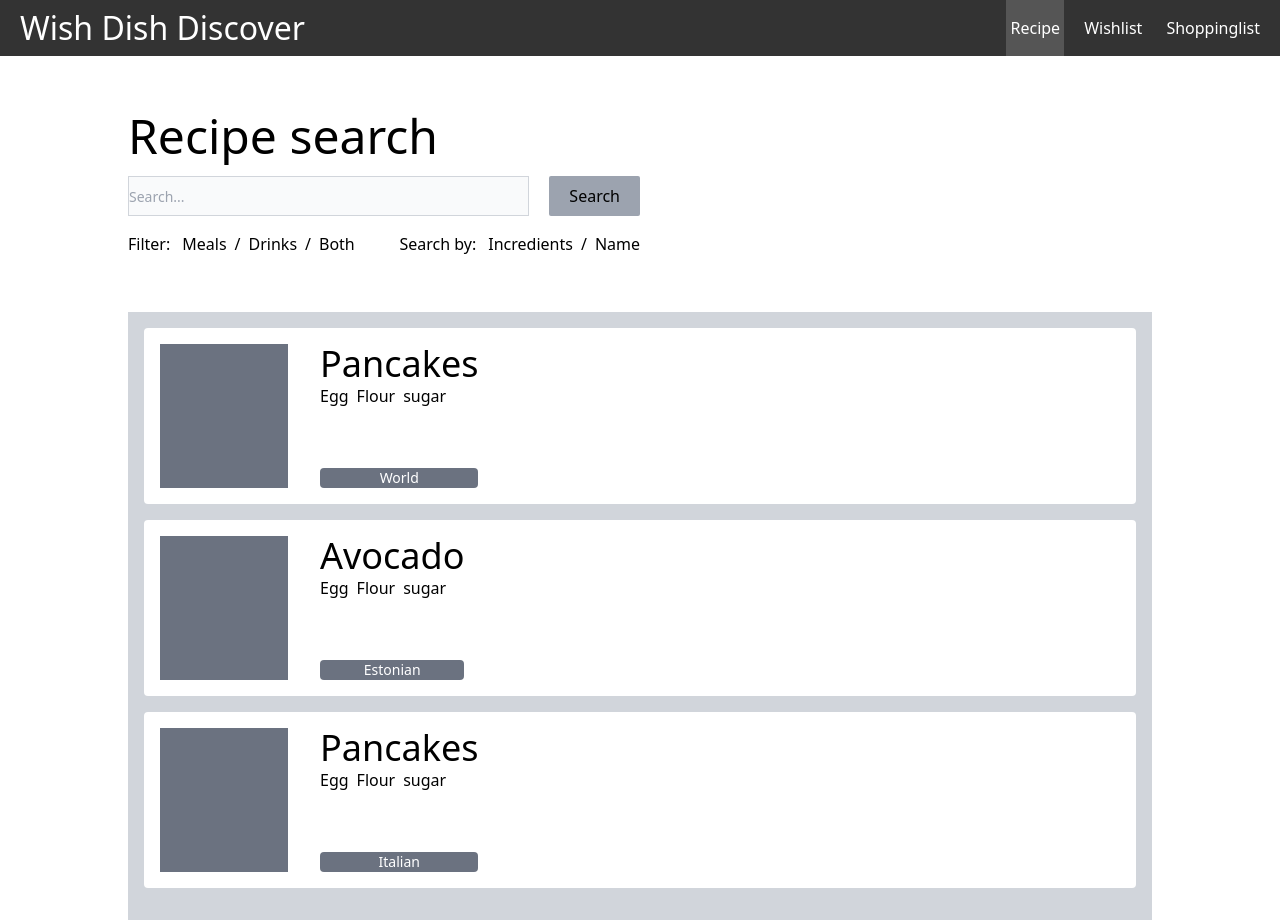
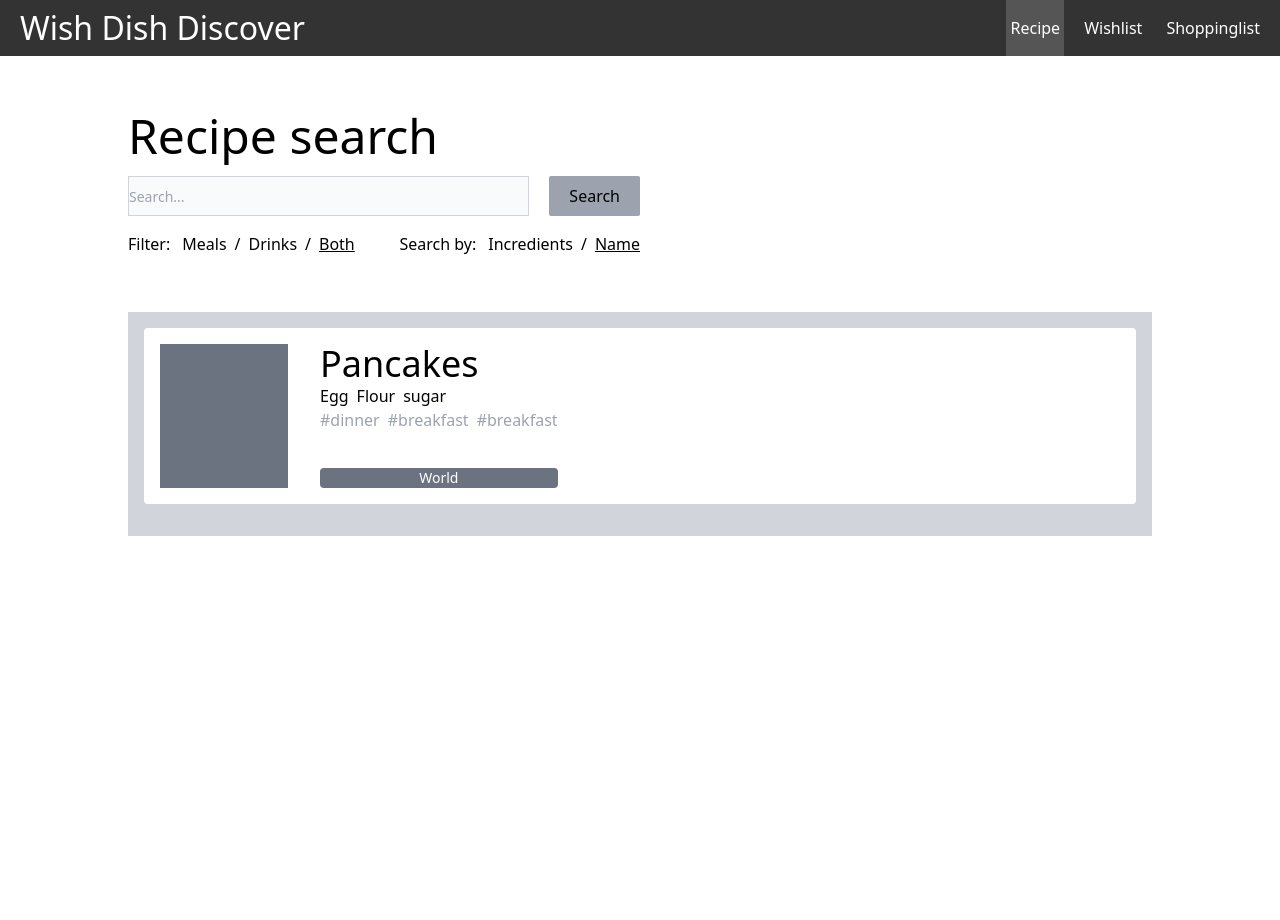
Before and after one commit to mgretek/dish-discover, a React (Create React App) app: page /recipe in a window 1280 px wide. After the commit the page ends 800 px from the top, so only its background shows below. Built offline with nearby package versions, Linux system fonts and the light colour scheme.

Commit message:
Created search filter and type buttons

```diff
--- a/package.json
+++ b/package.json
@@ -6,8 +6,10 @@
     "@testing-library/jest-dom": "^5.17.0",
     "@testing-library/react": "^13.4.0",
     "@testing-library/user-event": "^13.5.0",
+    "firebase": "^10.8.0",
     "react": "^18.2.0",
     "react-dom": "^18.2.0",
+    "react-firebase-hooks": "^5.1.1",
     "react-router-dom": "^6.22.1",
     "react-scripts": "5.0.1",
     "web-vitals": "^2.1.4"
--- a/src/pages/Recipes.js
+++ b/src/pages/Recipes.js
@@ -3,6 +3,16 @@ import { useState } from "react";
 export const Recipe = () => {
   const [searchType, setSearchType] = useState("name");
   const [filter, setFilter] = useState("both");
+  const [searchInput, setSearchInput] = useState("");
+
+  function handleFilter(input) {
+    setFilter(input);
+  }
+
+  function handleInput(input) {
+    setSearchInput(input);
+  }
+  function handleSearch() {}
 
   return (
     <div className="lg:px-32">
@@ -12,23 +22,56 @@ export const Recipe = () => {
           <input
             placeholder="Search..."
             className="bg-gray-50 flex border border-gray-300 text-gray-900 text-sm w-full h-10"
+            onChange={(e) => handleInput(e.target.value)}
           ></input>
-          <button className="bg-gray-400 rounded-sm px-5">Search</button>
+          <button
+            className="bg-gray-400 rounded-sm px-5"
+            onClick={handleSearch}
+          >
+            Search
+          </button>
         </div>
         <div class="flex">
           <div className="flex">
             <p className="pr-3">Filter:</p>
-            <button class="btn">Meals</button>
+            <button
+              className={`btn ${filter === "meals" ? "underline" : ""}`}
+              onClick={() => handleFilter("meals")}
+            >
+              Meals
+            </button>
             <span className="lg:px-2">/</span>
-            <button class="btn">Drinks</button>
+            <button
+              className={`btn ${filter === "drinks" ? "underline" : ""}`}
+              onClick={() => handleFilter("drinks")}
+            >
+              Drinks
+            </button>
             <span className="lg:px-2">/</span>
-            <button class="btn">Both</button>
+            <button
+              className={`btn ${filter === "both" ? "underline" : ""}`}
+              onClick={() => handleFilter("both")}
+            >
+              Both
+            </button>
           </div>
           <div className="flex ml-auto">
             <p className="pr-3">Search by:</p>{" "}
-            <button class="btn">Incredients</button>
+            <button
+              className={`btn ${
+                searchType === "incredients" ? "underline" : ""
+              }`}
+              onClick={() => setSearchType("incredients")}
+            >
+              Incredients
+            </button>
             <span className="lg:px-2">/</span>
-            <button class="btn">Name</button>
+            <button
+              className={`btn ${searchType === "name" ? "underline" : ""}`}
+              onClick={() => setSearchType("name")}
+            >
+              Name
+            </button>
           </div>
         </div>
       </div>
@@ -38,46 +81,19 @@ export const Recipe = () => {
             <div className="flex">
               <div className="bg-gray-500 w-32 h-36"></div>
               <div className="flex flex-col px-8">
-                <h2 className="text-4xl">Pancakes</h2>
+                <h2 className="text-4xl text-left">Pancakes</h2>
                 <ul className="flex gap-2">
                   <li>Egg</li>
                   <li>Flour</li>
                   <li>sugar</li>
                 </ul>
+                <div class="flex text-gray-400 gap-x-2">
+                  <p>#dinner</p>
+                  <p>#breakfast</p>
+                  <p>#breakfast</p>
+                </div>
                 <p className="text-sm bg-gray-500 text-white rounded mt-auto">
                   World
-                </p>
-              </div>
-            </div>
-          </li>
-          <li className="bg-white p-4 rounded mb-4">
-            <div className="flex">
-              <div className="bg-gray-500 w-32 h-36"></div>
-              <div className="flex flex-col px-8">
-                <h2 className="text-4xl">Avocado</h2>
-                <ul className="flex gap-2">
-                  <li>Egg</li>
-                  <li>Flour</li>
-                  <li>sugar</li>
-                </ul>
-                <p className="text-sm bg-gray-500 text-white rounded mt-auto">
-                  Estonian
-                </p>
-              </div>
-            </div>
-          </li>
-          <li className="bg-white p-4 rounded mb-4">
-            <div className="flex">
-              <div className="bg-gray-500 w-32 h-36"></div>
-              <div className="flex flex-col px-8">
-                <h2 className="text-4xl">Pancakes</h2>
-                <ul className="flex gap-2">
-                  <li>Egg</li>
-                  <li>Flour</li>
-                  <li>sugar</li>
-                </ul>
-                <p className="text-sm bg-gray-500 text-white rounded mt-auto">
-                  Italian
                 </p>
               </div>
             </div>
```
Also changed, not shown: 1 other file (tests, documents, lock files or other folders).
